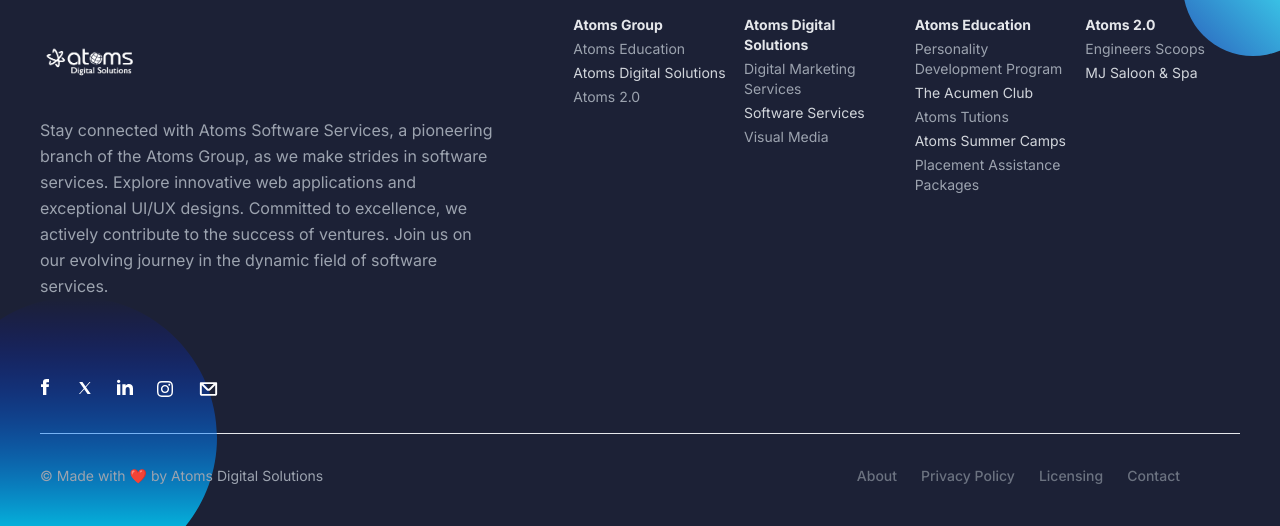
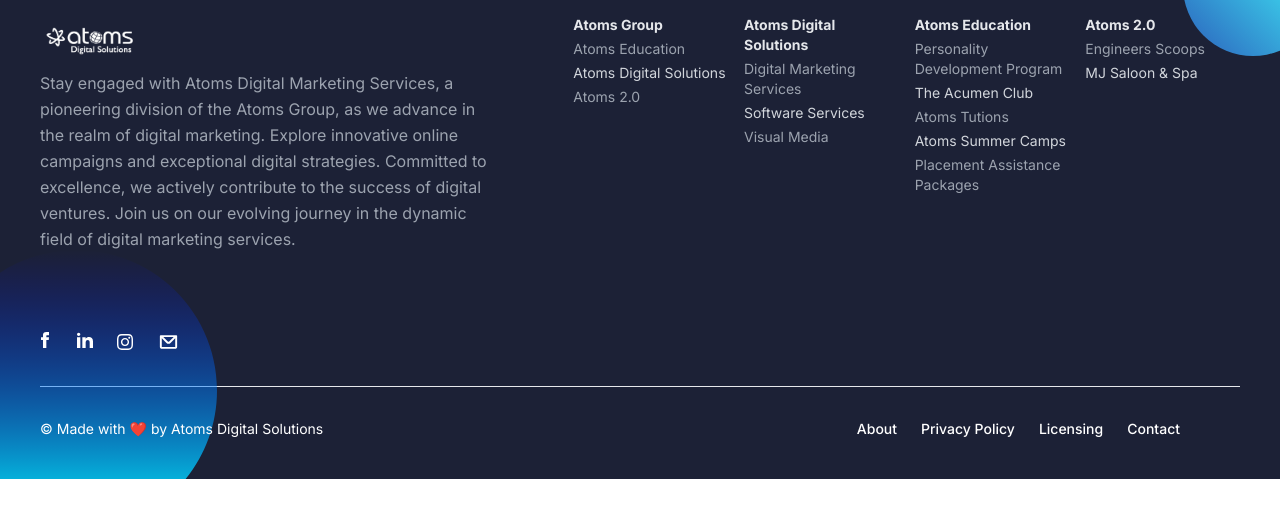
Before and after one commit to VenkataVijayaBhaskar007/digital_services, a Next.js app: page / in a window 1280 px wide. Shown: the part 5811-6337 px from the top of the page. After the commit the page ends 6290 px from the top, so only its background shows below. Built offline with nearby package versions, Linux system fonts and the light colour scheme.

Commit message:
asdfghjkl

```diff
--- a/components/Footer/index.tsx
+++ b/components/Footer/index.tsx
@@ -1,6 +1,5 @@
 import React from 'react';
 import Link from 'next/link';
-import Image from 'next/image'
 
 export default function Footer() {
   return (
@@ -13,19 +12,19 @@
           <div className="grid md:grid-cols-12 gap-8 lg:gap-20 mb-0 md:mb-0">
 
             {/* 1st block */}
-            <div className="md:col-span-4 lg:col-span-5">
+             <div className="md:col-span-4 lg:col-span-5">
               <div className="mb-2 mt-3">
                 {/* Logo */}
                 <Link href="/" className="inline-block" aria-label="Atoms Digital Solutions">
                 <img className=" max-w-full mx-auto md:max-w-none h-auto" src="./images/logo/Atoms-Digital-White.png" width={100} height={60} alt="Features 02" />
                 </Link>
               </div>
-              <div className="text-gray-400  hover:text-gray-100 transition duration-150 ease-in-out z-999">Stay connected with Atoms Software Services, a pioneering branch of the Atoms Group, as we make strides in software services. Explore innovative web applications and exceptional UI/UX designs. Committed to excellence, we actively contribute to the success of ventures. Join us on our evolving journey in the dynamic field of software services.</div>
+              <div className="text-gray-400  hover:text-gray-100 transition duration-150 ease-in-out z-999">Stay engaged with Atoms Digital Marketing Services, a pioneering division of the Atoms Group, as we advance in the realm of digital marketing. Explore innovative online campaigns and exceptional digital strategies. Committed to excellence, we actively contribute to the success of digital ventures. Join us on our evolving journey in the dynamic field of digital marketing services.</div>
             </div>
-            <div className="order-1 md:order-2 flex  justify-center sm:mt-0 mr-0 md:ml-25 z-999">
+            <div className="order-1 md:order-2 flex  justify-center sm:mt-0 mr-0 md:ml-20 z-999">
             <div className="container ">
     <div className=" flex justify-center">
-    <a href="#!" className="mr-6 text-neutral-800 dark:text-neutral-200">
+    <a href="https://www.facebook.com/profile.php?id=100091300107587" className="mr-6 text-neutral-800 dark:text-neutral-200">
     <svg
   xmlns="http://www.w3.org/2000/svg"
   className="h-4 w-4"
@@ -35,12 +34,8 @@
     d="M9 8h-3v4h3v12h5v-12h3.642l.358-4h-4v-1.667c0-.955.192-1.333 1.115-1.333h2.885v-5h-3.808c-3.596 0-5.192 1.583-5.192 4.615v3.385z" />
 </svg>
       </a>
-      <a href="#!" className="mr-6 text-neutral-800 dark:text-neutral-200" style={{marginTop:"1px"}}>
-      <svg xmlns="http://www.w3.org/2000/svg" x="0px" y="0px" className="h-4 w-4"  fill="white" viewBox="0 0 50 50">
-<path d="M 6.9199219 6 L 21.136719 26.726562 L 6.2285156 44 L 9.40625 44 L 22.544922 28.777344 L 32.986328 44 L 43 44 L 28.123047 22.3125 L 42.203125 6 L 39.027344 6 L 26.716797 20.261719 L 16.933594 6 L 6.9199219 6 z"></path>
-</svg>
-      </a>
-      <a href="#!" className="mr-6 text-neutral-800 dark:text-neutral-200">
+
+      <a href="https://www.linkedin.com/company/atoms-digital-solutions/" className="mr-6 text-neutral-800 dark:text-neutral-200">
       <svg
   xmlns="http://www.w3.org/2000/svg"
   className="h-4 w-4"
@@ -51,7 +46,7 @@
 </svg>
 
       </a>
-      <a href="#!" className="mr-6 text-neutral-800 dark:text-neutral-200">
+      <a href="https://instagram.com/digitalsolutions.atoms?igshid=NGVhN2U2NjQ0Yg==" className="mr-6 text-neutral-800 dark:text-neutral-200">
         <svg
           xmlns="http://www.w3.org/2000/svg"
                className="h-5 w-4"
@@ -61,7 +56,7 @@
             d="M12 2.163c3.204 0 3.584.012 4.85.07 3.252.148 4.771 1.691 4.919 4.919.058 1.265.069 1.645.069 4.849 0 3.205-.012 3.584-.069 4.849-.149 3.225-1.664 4.771-4.919 4.919-1.266.058-1.644.07-4.85.07-3.204 0-3.584-.012-4.849-.07-3.26-.149-4.771-1.699-4.919-4.92-.058-1.265-.07-1.644-.07-4.849 0-3.204.013-3.583.07-4.849.149-3.227 1.664-4.771 4.919-4.919 1.266-.057 1.645-.069 4.849-.069zm0-2.163c-3.259 0-3.667.014-4.947.072-4.358.2-6.78 2.618-6.98 6.98-.059 1.281-.073 1.689-.073 4.948 0 3.259.014 3.668.072 4.948.2 4.358 2.618 6.78 6.98 6.98 1.281.058 1.689.072 4.948.072 3.259 0 3.668-.014 4.948-.072 4.354-.2 6.782-2.618 6.979-6.98.059-1.28.073-1.689.073-4.948 0-3.259-.014-3.667-.072-4.947-.196-4.354-2.617-6.78-6.979-6.98-1.281-.059-1.69-.073-4.949-.073zm0 5.838c-3.403 0-6.162 2.759-6.162 6.162s2.759 6.163 6.162 6.163 6.162-2.759 6.162-6.163c0-3.403-2.759-6.162-6.162-6.162zm0 10.162c-2.209 0-4-1.79-4-4 0-2.209 1.791-4 4-4s4 1.791 4 4c0 2.21-1.791 4-4 4zm6.406-11.845c-.796 0-1.441.645-1.441 1.44s.645 1.44 1.441 1.44c.795 0 1.439-.645 1.439-1.44s-.644-1.44-1.439-1.44z" />
         </svg>
       </a>
-      <a href="#!" className="mr-6 text-neutral-800 dark:text-neutral-200" style={{marginTop:"-2px"}}>
+      <a href="mailto:atomsdigitalsolutions@gmail.com" className="mr-6 text-neutral-800 dark:text-neutral-200" style={{marginTop:"-2px"}}>
       <svg
   width="23"
   height="24"
@@ -156,10 +151,10 @@
 
                   {/* ... list items ... */}
                   <li className="mb-1">
-                    <Link href="/" className="text-gray-400 hover:text-gray-100 transition duration-150 ease-in-out z-999">Engineers Scoops</Link>
+                    <Link href="https://atoms2.0.atomsgroup.net/EngineersScoops" className="text-gray-400 hover:text-gray-100 transition duration-150 ease-in-out z-999">Engineers Scoops</Link>
                   </li>
                   <li className="mb-1">
-                    <Link href="/" className="text-gray-300 hover:text-gray-100 transition duration-150 ease-in-out z-999">MJ Saloon & Spa</Link>
+                    <Link href="https://atoms2.0.atomsgroup.net/Mj" className="text-gray-300 hover:text-gray-100 transition duration-150 ease-in-out z-999">MJ Saloon & Spa</Link>
                   </li>
 
                 </ul>
@@ -174,12 +169,12 @@
           {/* Bottom area */}
           <hr className="my-6 border-gray-200  dark:border-gray-700 lg:my-8" />
 
-      <div className=" flex flex-col md:flex-row md:justify-between items-center text-sm text-gray-400">
+      <div className=" flex flex-col md:flex-row md:justify-between items-center text-sm text-white">
             <a href="https://atomsdigitalsolutions.atomsgroup.net/" className="order-2 md:order-1 mt-8 md:mt-0 z-999 hover:text-cyan-400"> &copy;   Made with ❤️ by Atoms Digital Solutions </a>
             <div className="order-1 md:order-2 flex mt-4 justify-center sm:mt-0 z-999 mr-0 md:mr-15">
-            <ul className="flex flex-wrap items-center mt-3 text-sm font-medium text-gray-500 dark:text-gray-400 sm:mt-0">
+            <ul className="flex flex-wrap items-center mt-3 text-sm font-medium text-white dark:text-gray-400 sm:mt-0">
         <li>
-            <a href="#" className="hover:underline me-4 md:me-6">About</a>
+            <a href="/#About" className="hover:underline me-4 md:me-6">About</a>
         </li>
         <li>
             <a href="#" className="hover:underline me-4 md:me-6">Privacy Policy</a>
```
Also changed, not shown: public/images/logo/Atoms-Digital-White.png.
